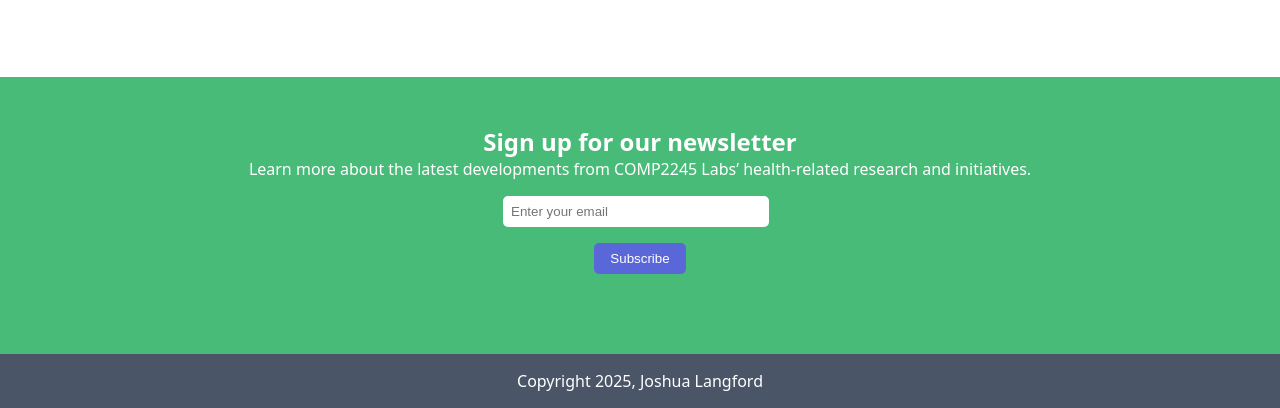
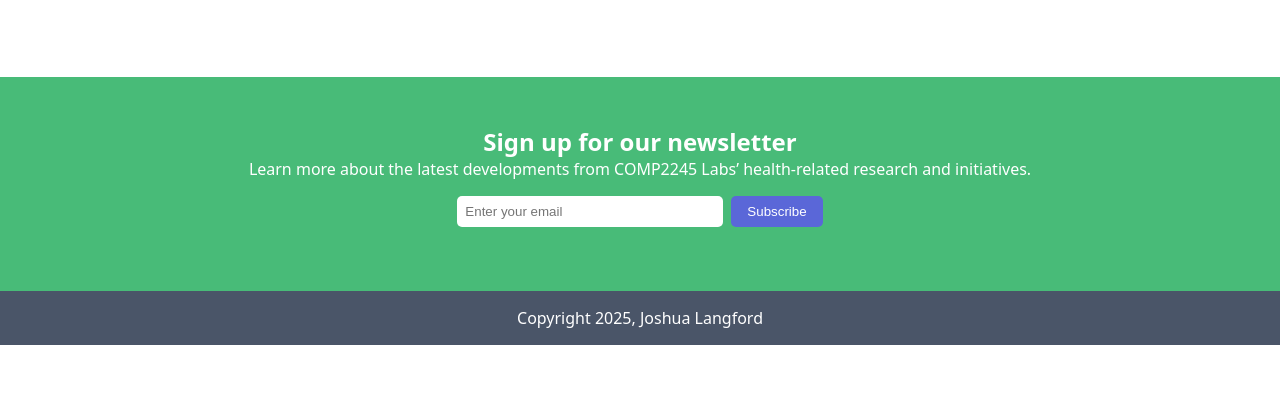
Before and after one commit to SkB1RD/comp2245-project1, a plain HTML site: page index.html in a window 1280 px wide. Shown: the part 1465-1873 px from the top of the page. After the commit the page ends 1810 px from the top, so only its background shows below. Drawn offline with Linux system fonts and the light colour scheme.

Commit message:
fixed button spacing in css file

```diff
--- a/styles.css
+++ b/styles.css
@@ -182,6 +182,8 @@ article img {
 
 .newsletter form {
   margin-top: 1rem;
+  justify-content: center;
+  display:flex;
 }
 
 .form-group input {
@@ -199,7 +201,6 @@ article img {
   border-radius: 5px;
   padding: 0.5rem 1rem;
   cursor: pointer;
-  margin: 1rem;
 }
 
 .message {
```
